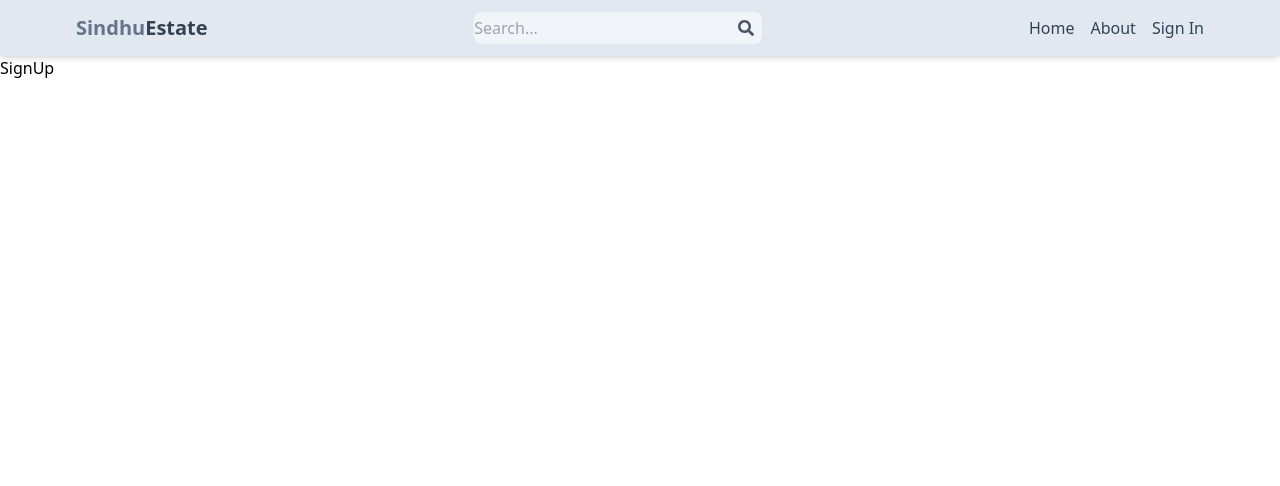
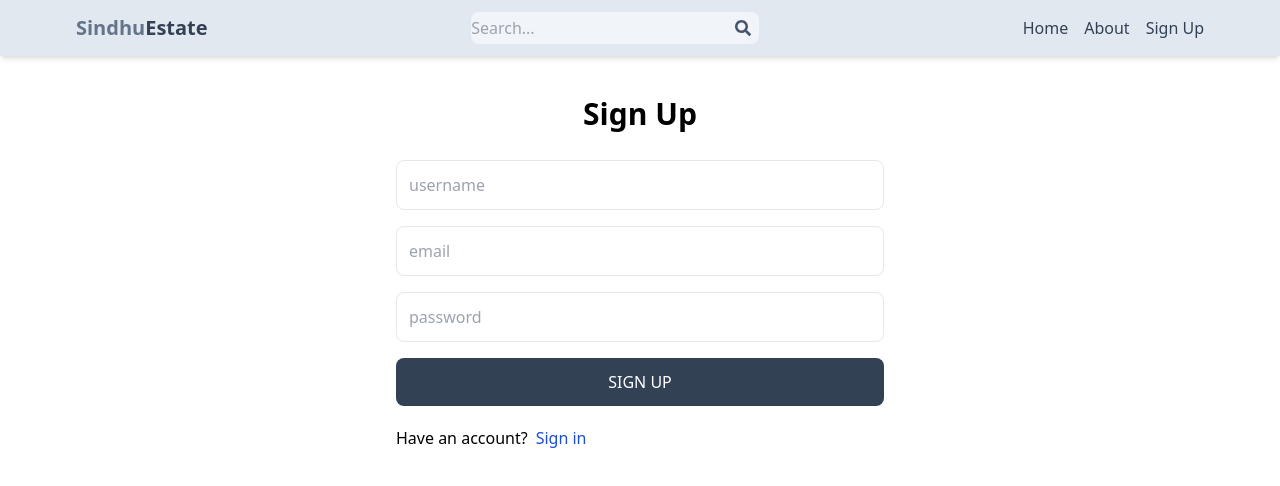
Before and after one commit to Sindhuhurakadli/mern-estate-project, a React (Vite) app in the folder client/: page /sign-up in a window 1280 px wide. Shown: the top 486 px of the page. Built offline with nearby package versions, Linux system fonts and the light colour scheme.

Commit message:
signuo ui.ux add

```diff
--- a/client/src/App.jsx
+++ b/client/src/App.jsx
@@ -1,20 +1,22 @@
-import { BrowserRouter,Routes, Route } from 'react-router-dom'
-import About from './pages/About'
-import Home from './pages/Home'
-import SignIn from './pages/Signin'
-import SignUp from './pages/SignUp'
-import Profile from './pages/Profile'
-import Header from './components/Header'
+import { BrowserRouter, Routes, Route } from 'react-router-dom';
+import Home from './pages/Home';
+import About from './pages/About';
+import SignIn from './pages/Signin';
+import SignUp from './pages/SignUp';
+import Profile from './pages/Profile';
+import Header from './components/Header';
 
 export default function App() {
-  return( <BrowserRouter>
-  <Header />
-  <Routes>
-    <Route path='/' element={<Home />}/>
-    <Route path='/sign-in' element={<SignIn />}/>
-    <Route path='/sign-up' element={<SignUp />}/>
-    <Route path='/about' element={<About />}/>
-    <Route path='/profile' element={<Profile />}/>
-  </Routes>
-  </BrowserRouter>)
-  }
+  return (
+    <BrowserRouter>
+      <Header />
+      <Routes>
+        <Route path="/" element={<Home />} />
+        <Route path="/about" element={<About />} />
+        <Route path="/sign-up" element={<SignUp />} />
+        <Route path="/sign-in" element={<SignIn />} />
+        <Route path="/profile" element={<Profile />} />
+      </Routes>
+    </BrowserRouter>
+  );
+}
--- a/client/src/components/Header.jsx
+++ b/client/src/components/Header.jsx
@@ -29,9 +29,9 @@
               About
             </li>
           </Link>
-                    <Link to='/sign-in'>
+                    <Link to='/sign-up'>
             <li className='hidden sm:inline text-slate-700 hover:underline'>
-              Sign In
+              Sign Up
             </li>
           </Link>
         </ul>
--- a/client/src/pages/SignIn.jsx
+++ b/client/src/pages/SignIn.jsx
@@ -1,6 +1,6 @@
 import React from "react";
 export default function SignIn() {
     return(
-        <div>SignIn</div>
+        <div>Hiiiii</div>
     )
 }
--- a/client/src/pages/SignUp.jsx
+++ b/client/src/pages/SignUp.jsx
@@ -1,6 +1,91 @@
-import React from "react";
+import { useState } from 'react';
+import { Link, useNavigate } from 'react-router-dom';
+
 export default function SignUp() {
-    return(
-        <div>SignUp</div>
-    )
+  const [formData, setFormData] = useState({});
+  const [error, setError] = useState(null);
+  const [loading, setLoading] = useState(false);
+  const navigate = useNavigate();
+
+  const handleChange = (e) => {
+    setFormData({
+      ...formData,
+      [e.target.id]: e.target.value,
+    });
+  };
+
+  const handleSubmit = async (e) => {
+    e.preventDefault();
+    try {
+      setLoading(true);
+      const res = await fetch('/api/auth/signup', {
+        method: 'POST',
+        headers: {
+          'Content-Type': 'application/json',
+        },
+        body: JSON.stringify(formData),
+      });
+      const data = await res.json();
+      console.log(data);
+
+      if (data.success === false) {
+        setLoading(false);
+        setError(data.message);
+        return;
+      }
+
+      setLoading(false);
+      setError(null);
+      navigate('/sign-in');
+    } catch (error) {
+      setLoading(false);
+      setError(error.message);
+    }
+  };
+
+  return (
+    <div className='p-3 max-w-lg mx-auto'>
+      <h1 className='text-3xl text-center font-semibold my-7'>Sign Up</h1>
+
+      <form onSubmit={handleSubmit} className='flex flex-col gap-4'>
+        <input
+          type='text'
+          placeholder='username'
+          className='border p-3 rounded-lg'
+          id='username'
+          onChange={handleChange}
+        />
+        <input
+          type='email'
+          placeholder='email'
+          className='border p-3 rounded-lg'
+          id='email'
+          onChange={handleChange}
+        />
+        <input
+          type='password'
+          placeholder='password'
+          className='border p-3 rounded-lg'
+          id='password'
+          onChange={handleChange}
+        />
+
+        <button
+          disabled={loading}
+          className='bg-slate-700 text-white p-3 rounded-lg uppercase hover:opacity-95 disabled:opacity-80'
+        >
+          {loading ? 'Loading...' : 'Sign Up'}
+        </button>
+      </form>
+
+      <div className='flex gap-2 mt-5'>
+        <p>Have an account?</p>
+        <Link to={'/sign-in'}>
+          <span className='text-blue-700'>Sign in</span>
+        </Link>
+      </div>
+
+      {error && <p className='text-red-500 mt-5'>{error}</p>}
+    </div>
+  );
 }
```
